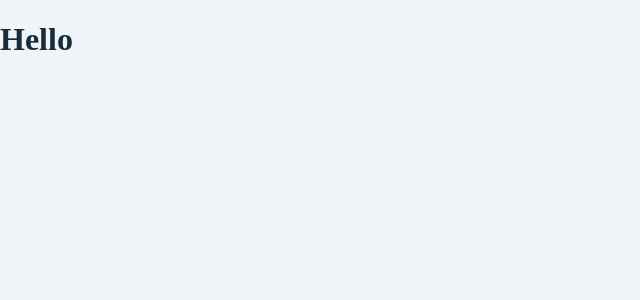
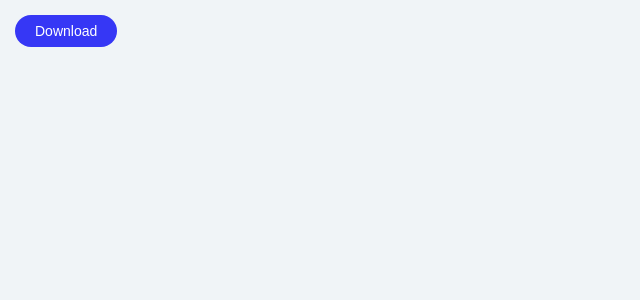
Before and after one commit to shoonia/velo-filesystem, a Svelte app: page / in a window 1280 px wide. Shown: the top 300 px of the page, without its empty margins (0-640 px from the left). Built offline with nearby package versions, Linux system fonts and the light colour scheme; the HTML template or start-up script is replaced by a standard one.

Commit message:
Add dashboard page component

```diff
--- a/src/module/index.ts
+++ b/src/module/index.ts
@@ -5,7 +5,7 @@ type TPageIdMap = Map<string, string>;
 const createPageIdMap = (): TPageIdMap => {
   const map: TPageIdMap = new Map();
 
-  window?.siteHeader?.pageIdList.pages.forEach((i) => {
+  window.siteHeader?.pageIdList.pages.forEach((i) => {
     map.set(`${i.pageId}.js`, `${i.title}.${i.pageId}.js`);
   });
 
@@ -26,7 +26,7 @@ export const loadFiles = async (): Promise<void> => {
     create: true,
   };
 
-  const models = window?.monaco?.editor.getModels();
+  const models = window.monaco?.editor.getModels();
   const pageIdMap = createPageIdMap();
 
   if (!Array.isArray(models)) {
--- a/src/popup/components/App.svelte
+++ b/src/popup/components/App.svelte
@@ -1,4 +1,11 @@
-<h1>Hello</h1>
+<script lang="ts">
+  import DashboardPage from './DashboardPage.svelte';
+</script>
+
+<main>
+  <DashboardPage />
+</main>
+
 <style>
   :global(*),
   :global(*::before),
@@ -16,4 +23,8 @@
     color: #162d3d;
     background-color: #f0f4f7;
   }
+
+  main {
+    padding: 15px;
+  }
 </style>
--- /dev/null
+++ b/src/popup/components/DashboardPage.svelte
@@ -0,0 +1,25 @@
+<script lang="ts">
+  import Button from './Button.svelte';
+  import { sendTabMessage } from '../../chrome';
+  import { Events } from '../../transport';
+
+  const downloadHandler = () => {
+    sendTabMessage({ type: Events.download });
+  }
+</script>
+
+<ul>
+  <li>
+    <Button onClick={downloadHandler}>
+      Download
+    </Button>
+  </li>
+</ul>
+
+<style>
+  ul {
+    padding: 0;
+    margin: 0;
+    list-style: none;
+  }
+</style>
--- /dev/null
+++ b/src/util.ts
@@ -0,0 +1,5 @@
+type M = HTMLElementTagNameMap;
+
+export const createElement = <T extends keyof M>(tagName: T, props?: Partial<M[T]>): M[T] => {
+  return Object.assign(document.createElement<T>(tagName), props);
+};
```
Also changed, not shown: src/content/index.ts (+7 -2 lines).
